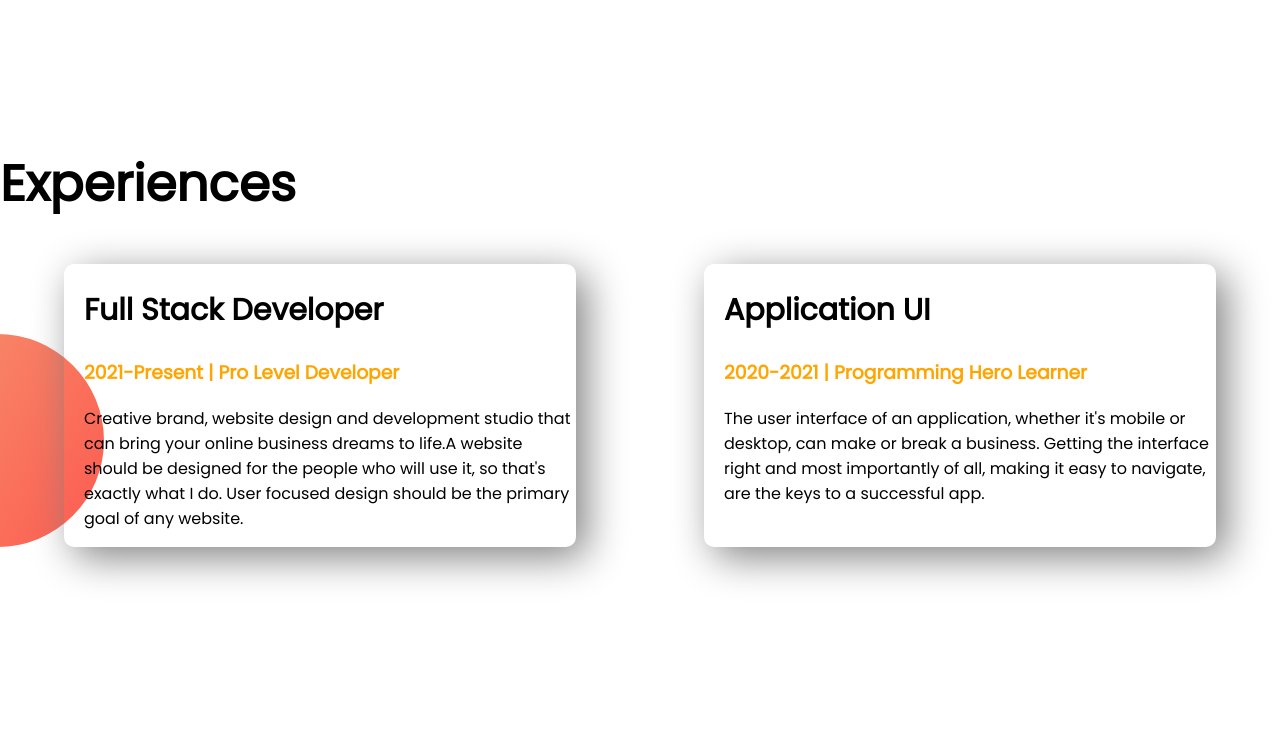
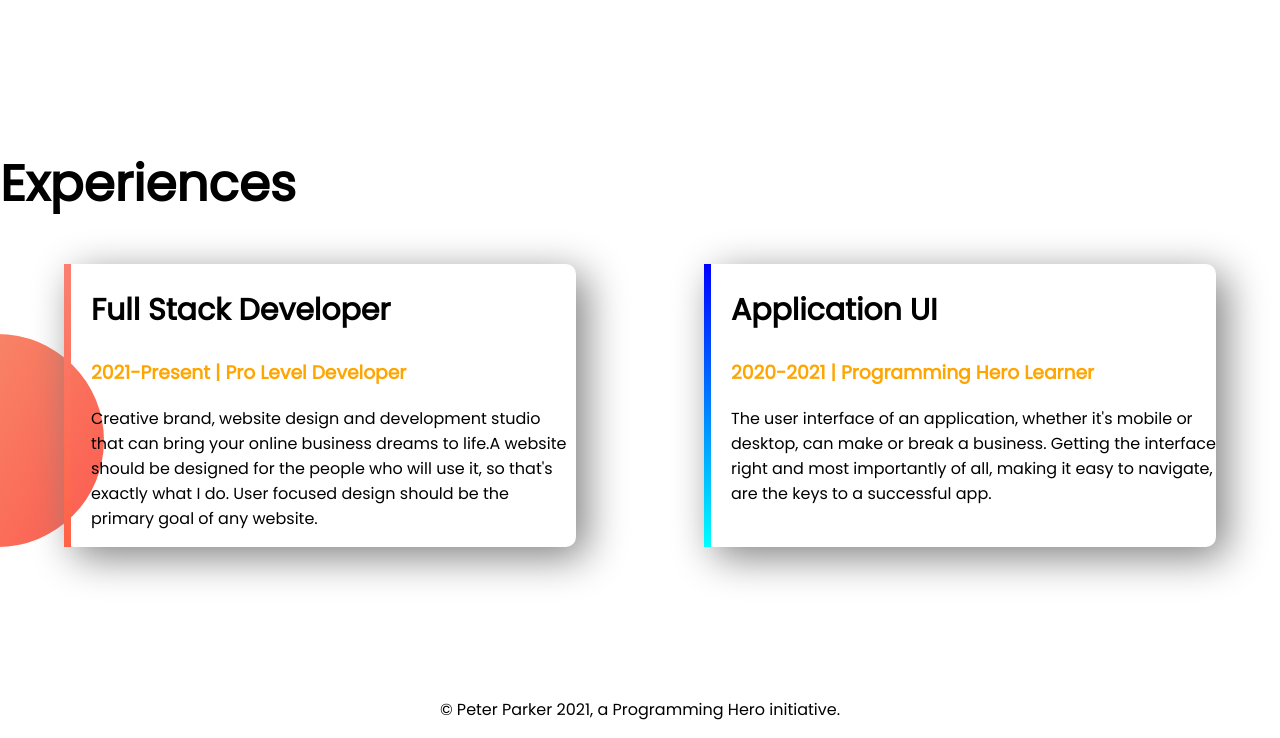
Before and after one commit to salman1603/developer-portfolio, a plain HTML site: page index.html in a window 1280 px wide. Shown: the part 1126-1864 px from the top of the page. Before the commit the page ends 1823 px from the top, so only its background shows below. Drawn offline with Linux system fonts and the light colour scheme.

Commit message:
footer and experience

```diff
--- a/index.html
+++ b/index.html
@@ -49,7 +49,7 @@
     <section class="experience-area">
         <h1>Experiences</h1>
         <div class="flexible-container">
-            <div class="experience-item">
+            <div class="experience-item " id="full-stack-developer">
                 <h2>Full Stack Developer</h2>
                 <h3 class="orange-color">2021-Present | Pro Level Developer</h3>
                 <p>Creative brand, website design and development studio that can bring your online business dreams to
@@ -57,7 +57,7 @@
                     focused design should be the primary goal of any website.</p>
 
             </div>
-            <div class="experience-item">
+            <div class="experience-item " id="application-ui">
                 <h2>Application UI</h2>
                 <h3 class="orange-color">2020-2021 | Programming Hero Learner</h3>
                 <p>The user interface of an application, whether it's mobile or desktop, can make or break a business.
@@ -66,6 +66,9 @@
             </div>
         </div>
     </section>
+    <footer>
+        <p>© Peter Parker 2021, a Programming Hero initiative.</p>
+    </footer>
 </body>
 
 </html>
--- a/style.css
+++ b/style.css
@@ -60,3 +60,16 @@ h2{font-size:30px;}
     background-repeat: no-repeat;
     background-position: left bottom;
 }
+#full-stack-developer{
+    border-left: 7px solid;
+    border-image: linear-gradient(salmon,tomato) ;
+    border-image-slice: 1;
+}
+#application-ui{
+    border-left: 7px solid;
+    border-image: linear-gradient(blue,cyan) ;
+    border-image-slice: 1;
+}
+footer p {
+    text-align: center;
+}
```
Also changed, not shown: images/jhankar.png (deleted), images/jhankar2.png (deleted), images/salman-pic-2.png (deleted), images/salman-pic-3.png (deleted).
